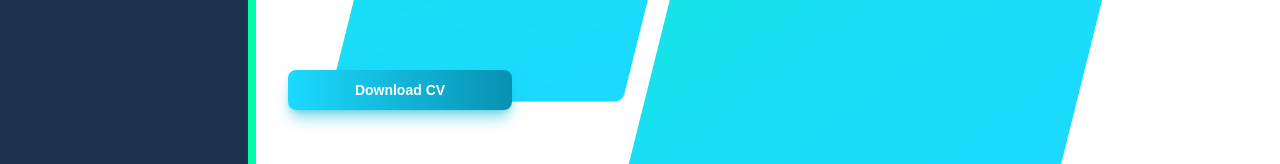
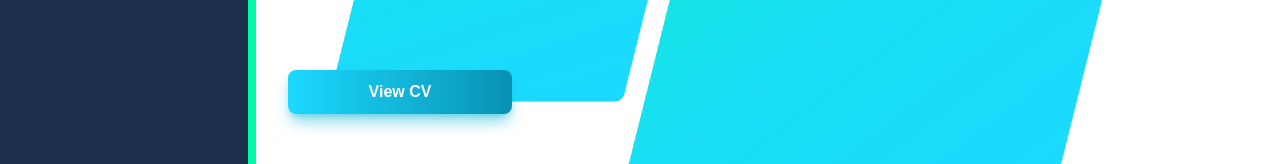
Before and after one commit to Migo1218/Portfolio_Up, a React (Vite) app: page / in a window 1280 px wide. Shown: the part 630-794 px from the top of the page. Built offline with nearby package versions, Linux system fonts and the light colour scheme.

Commit message:
add: view CV

```diff
--- a/src/components/Home.jsx
+++ b/src/components/Home.jsx
@@ -1,6 +1,7 @@
 import React, { useEffect } from "react";
 import AOS from "aos";
 import "aos/dist/aos.css";
+import { Link } from "react-router-dom";
 const Home = () => {
   useEffect(() => {
     AOS.init();
@@ -82,20 +83,22 @@ const Home = () => {
                 </p>
               </div>
               <div className="w-5/5 mt-24 md:w-56">
-                <button
-                  type="button"
-                  class="text-white bg-gradient-to-r
+                <Link to="https://drive.google.com/file/d/1x8UOOBKLyyZ0l1znusfteI3G9LeHFvx2/view?usp=share_link">
+                  <button
+                    type="button"
+                    class="text-white bg-gradient-to-r
                    from-iconColor via-cyan-00
                     to-cyan-600 hover:bg-gradient-to-br
                      focus:ring-4 focus:outline-none focus:ring-cyan-300
                       dark:focus:ring-cyan-800 shadow-lg
                        shadow-cyan-500/50 dark:shadow-lg
                         dark:shadow-cyan-800/80 font-semibold rounded-lg
-                        text-sm px-5 py-2.5
+                        text-md px-5 py-2.5
                         text-center mr-2 mb-2 w-full"
-                >
-                  Download CV
-                </button>
+                  >
+                    View CV
+                  </button>
+                </Link>
               </div>
             </div>
           </div>
```
